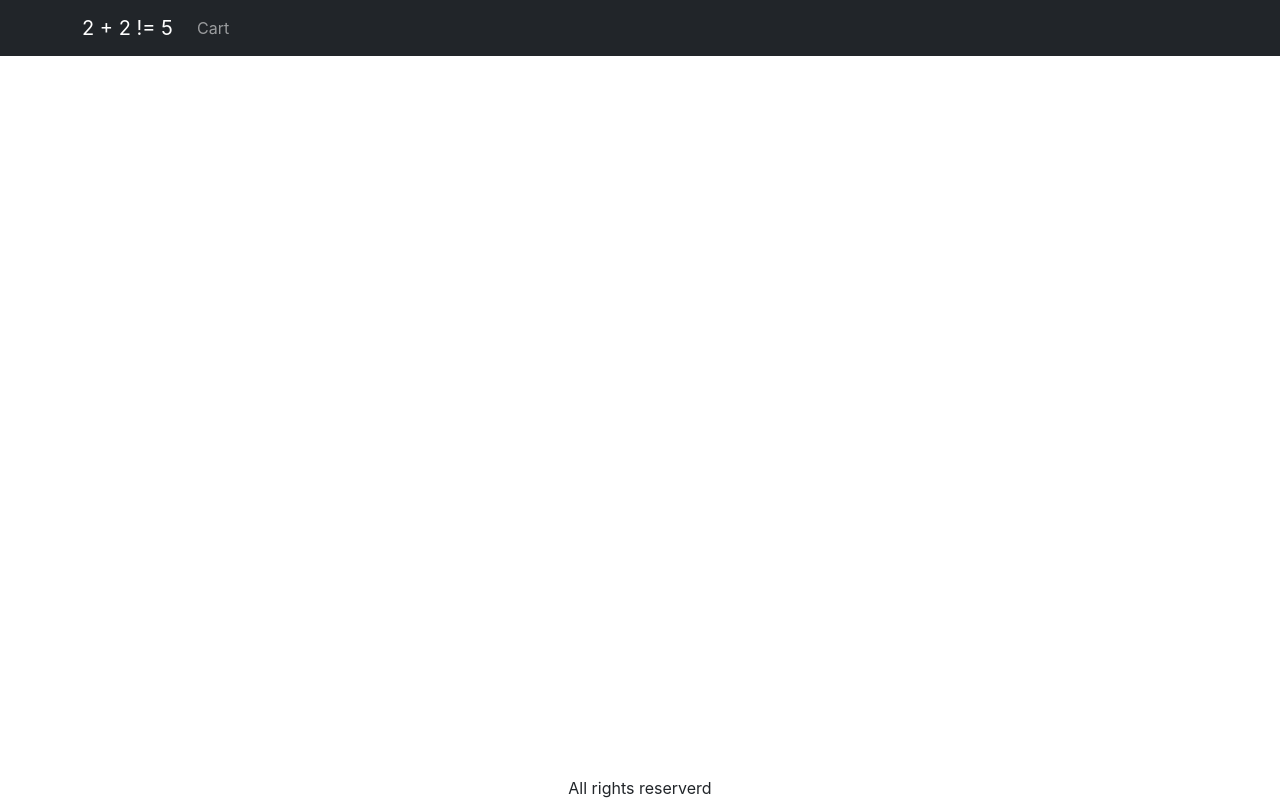
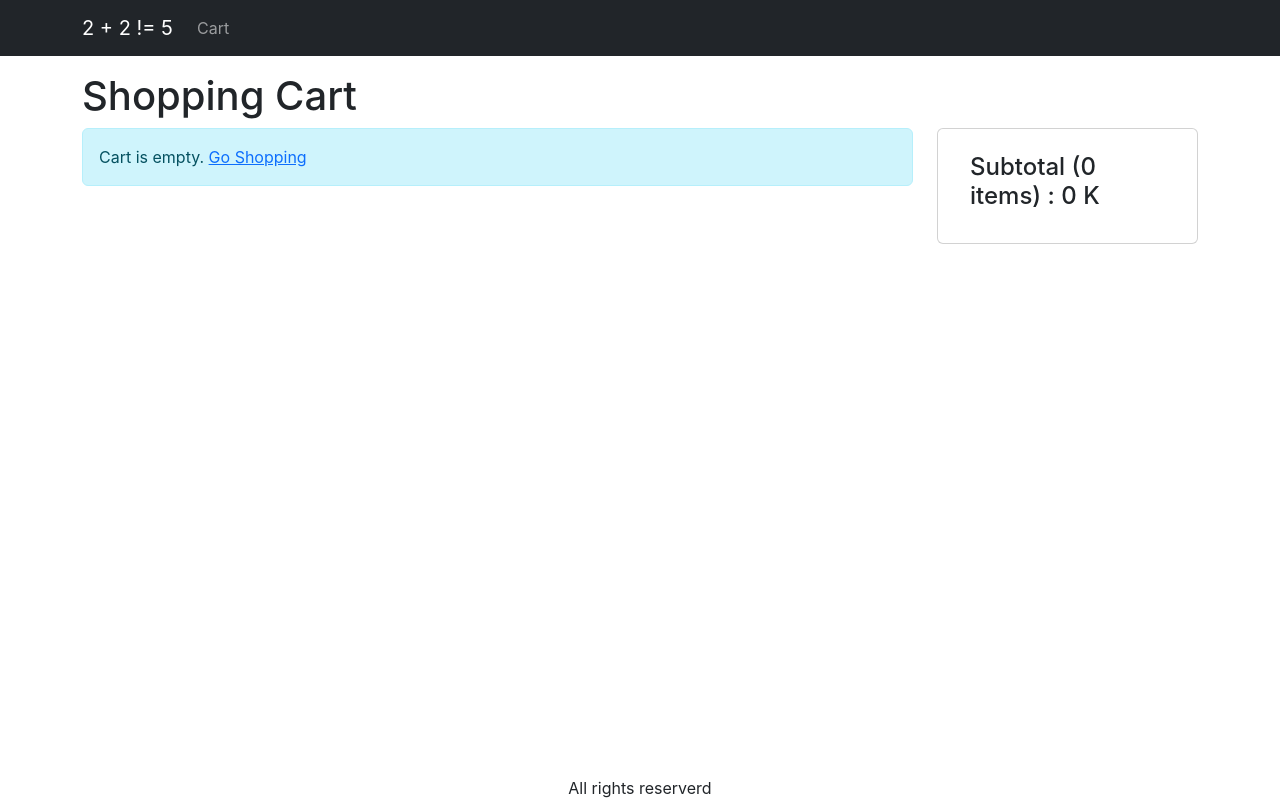
Before and after one commit to ariefsaferman/amazona, a React (Create React App) app in the folder frontend/: page /cart in a window 1280 px wide. Built offline with nearby package versions, Linux system fonts and the light colour scheme.

Commit message:
feat: add cart screen

```diff
--- a/frontend/src/App.js
+++ b/frontend/src/App.js
@@ -9,6 +9,7 @@ import Badge from "react-bootstrap/Badge";
 import Container from "react-bootstrap/Container";
 import { LinkContainer } from "react-router-bootstrap";
 import { Store } from "./Store";
+import CartScreen from "./screens/CartScreen";
 
 function App() {
   const { state } = useContext(Store);
@@ -41,6 +42,7 @@ function App() {
             <Routes>
               <Route path="/" element={<HomeScreen />} />
               <Route path="/product/:slug" element={<ProductScreen />} />
+              <Route path="/cart" element={<CartScreen />} />
             </Routes>
           </Container>
         </main>
--- a/frontend/src/index.css
+++ b/frontend/src/index.css
@@ -48,3 +48,7 @@ main {
 .img-large {
   max-width: 100%;
 }
+
+.img-thumbnail {
+  height: 80px;
+}
--- /dev/null
+++ b/frontend/src/screens/CartScreen.js
@@ -0,0 +1,86 @@
+// @ts-nocheck
+import React, { useContext } from "react";
+import { Store } from "../Store";
+import { Helmet } from "react-helmet-async";
+import Row from "react-bootstrap/Row";
+import Col from "react-bootstrap/Col";
+import MessageBox from "../components/MessageBox";
+import ListGroup from "react-bootstrap/ListGroup";
+import { Link } from "react-router-dom";
+import Button from "react-bootstrap/Button";
+import Card from "react-bootstrap/Card";
+
+export default function CartScreen() {
+  const { state, dispatch: ctxDispatch } = useContext(Store);
+  const {
+    cart: { cartItems },
+  } = state;
+  return (
+    <div>
+      <Helmet>
+        <title> Shopping Cart</title>
+      </Helmet>
+      <h1>Shopping Cart</h1>
+      <Row>
+        <Col md={9}>
+          {cartItems.length === 0 ? (
+            <MessageBox>
+              Cart is empty. <Link to="/">Go Shopping</Link>
+            </MessageBox>
+          ) : (
+            <ListGroup>
+              {cartItems.map((item) => (
+                <ListGroup.Item key={item._id}>
+                  <Row className="align-items-center">
+                    <Col md={4}>
+                      <img
+                        src={item.image}
+                        alt={item.name}
+                        className="img-fluid rounded img-thumbnail"
+                      ></img>{" "}
+                      <Link to={"/product/${item.slug"}>{item.name}</Link>
+                    </Col>
+                    <Col md={3}>
+                      <Button variant="light" disabled={item.quantity === 1}>
+                        <i className="fas fa-minus-circle"></i>
+                      </Button>{" "}
+                      <span>{item.quantity}</span>{" "}
+                      <Button
+                        variant="light"
+                        disabled={item.quantity === item.countInStock}
+                      >
+                        <i className="fas fa-plus-circle"></i>
+                      </Button>
+                    </Col>
+                    <Col md={3}>{item.price}K</Col>
+                    <Col md={2}>
+                      <Button variant="light">
+                        <i className="fas fa-trash"></i>
+                      </Button>
+                    </Col>
+                  </Row>
+                </ListGroup.Item>
+              ))}
+            </ListGroup>
+          )}
+        </Col>
+        <Col md={3}>
+          <Card>
+            <Card.Body>
+              <ListGroup variant="flush">
+                <ListGroup.Item>
+                  <h4>
+                    Subtotal ({cartItems.reduce((a, c) => a + c.quantity, 0)}{" "}
+                    items) :{" "}
+                    {cartItems.reduce((a, c) => a + c.price * c.quantity, 0)}
+                    {" K"}
+                  </h4>
+                </ListGroup.Item>
+              </ListGroup>
+            </Card.Body>
+          </Card>
+        </Col>
+      </Row>
+    </div>
+  );
+}
--- a/frontend/src/screens/ProductScreen.js
+++ b/frontend/src/screens/ProductScreen.js
@@ -1,6 +1,6 @@
 // @ts-nocheck
 import React, { useContext, useEffect, useReducer } from "react";
-import { useParams } from "react-router-dom";
+import { useNavigate, useParams } from "react-router-dom";
 import axios from "axios";
 import Row from "react-bootstrap/Row";
 import Col from "react-bootstrap/Col";
@@ -29,6 +29,7 @@ const reducer = (state, action) => {
 };
 
 function ProductScreen() {
+  const navigate = useNavigate();
   const { slug } = useParams();
   const [{ loading, error, product }, dispatch] = useReducer(reducer, {
     product: [],
@@ -64,6 +65,7 @@ function ProductScreen() {
       type: "CART_ADD_ITEM",
       payload: { ...product, quantity },
     });
+    navigate("/cart");
   };
 
   return loading ? (
```
